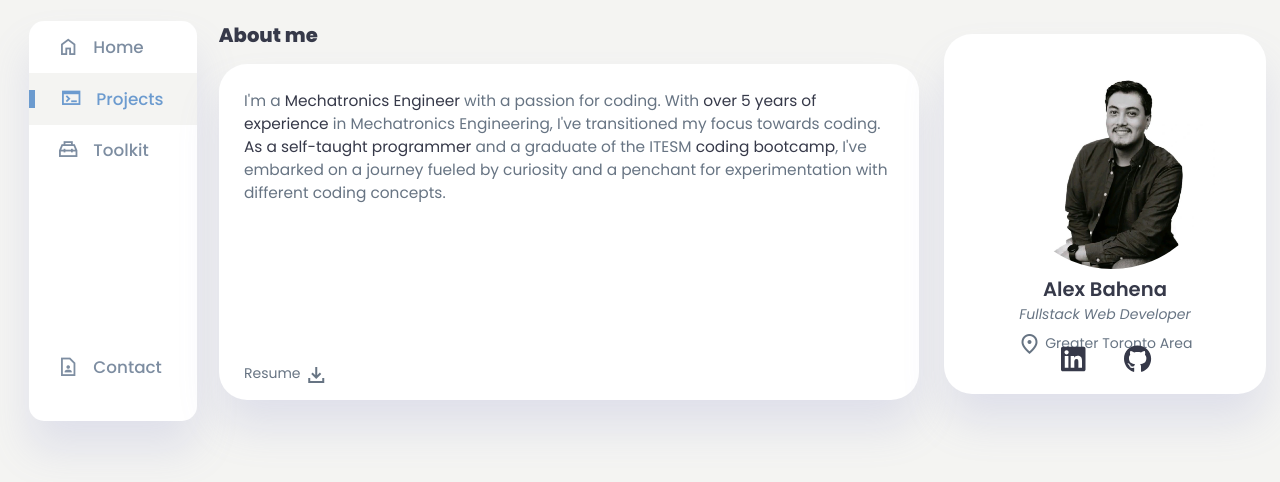
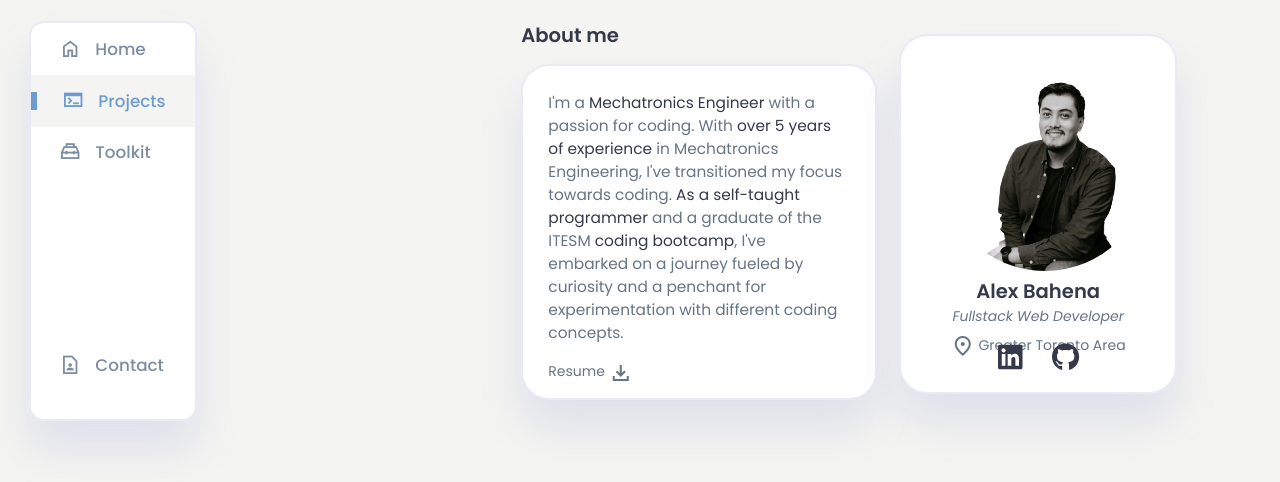
Before and after one commit to alex-bahena/portfolio-v2, a React (Vite) app: page / in a window 1280 px wide. Shown: the top 482 px of the page. Built offline with nearby package versions, Linux system fonts and the light colour scheme.

Commit message:
Header-v2

```diff
--- a/src/App.css
+++ b/src/App.css
@@ -3,5 +3,5 @@
   width: 96%;
   margin: 0 auto;
   gap: 1.8rem;
-  grid-template-columns: 12rem 50rem 23rem;
+  grid-template-columns: 12rem 1fr;
 }
--- a/src/components/header/Header.css
+++ b/src/components/header/Header.css
@@ -1,9 +1,16 @@
-main,
-header {
+.header-container {
   margin-top: 1.4rem;
   display: grid;
   gap: 1.6rem;
-  grid-template-columns: 1fr;
+  grid-template-columns: 20rem 1fr 1fr;
+}
+
+.header-container main {
+  grid-column-start: 2;
+}
+.header-container header {
+  display: grid;
+  grid-template-columns: repeat(2, 1fr);
 }
 
 main .header-main-content section {
@@ -11,8 +18,10 @@ main .header-main-content section {
   background-color: var(--color-white);
   padding: var(--card-padding);
   border-radius: var(--card-border-radius);
+  border: 2px solid var(--color-light);
   margin-top: 1rem;
   box-shadow: var(--box-shadow);
+  max-width: 35vw;
   height: 42vh;
 }
 
@@ -47,6 +56,7 @@ header .header-info {
   background-color: var(--color-white);
   padding: var(--card-padding);
   border-radius: var(--card-border-radius);
+  border: 2px solid var(--color-light);
   margin-top: 1rem;
   box-shadow: var(--box-shadow);
   transition: all 0.3s ease;
--- a/src/components/header/Header.tsx
+++ b/src/components/header/Header.tsx
@@ -8,15 +8,18 @@ import profile from "../../assets/profilephoto.jpeg";
 const Header = (): JSX.Element => {
   return (
     <>
+      <div className="header-container">
         <main role="main">
           <div className="header-main-content">
-          <h1>About me</h1>
+            <h2>About me</h2>
             <section className="header-main-about-me">
               <p>
                 I'm a{" "}
-              <span className="highlight-text">Mechatronics Engineer</span> with
-              a passion for coding. With{" "}
-              <span className="highlight-text">over 5 years of experience</span>{" "}
+                <span className="highlight-text">Mechatronics Engineer</span>{" "}
+                with a passion for coding. With{" "}
+                <span className="highlight-text">
+                  over 5 years of experience
+                </span>{" "}
                 in Mechatronics Engineering, I've transitioned my focus towards
                 coding.{" "}
                 <span className="highlight-text">
@@ -70,6 +73,7 @@ const Header = (): JSX.Element => {
             </div>
           </div>
         </header>
+      </div>
     </>
   );
 };
--- a/src/components/side-bar/SideBar.css
+++ b/src/components/side-bar/SideBar.css
@@ -60,6 +60,7 @@ aside .sidebar {
   background-color: var(--color-white);
   box-shadow: var(--box-shadow);
   border-radius: 15px;
+  border: 2px solid var(--color-light);
   height: 50vh;
   position: relative;
   top: 1.5rem;
```
Lines whose indentation alone changed are shown as unchanged.
